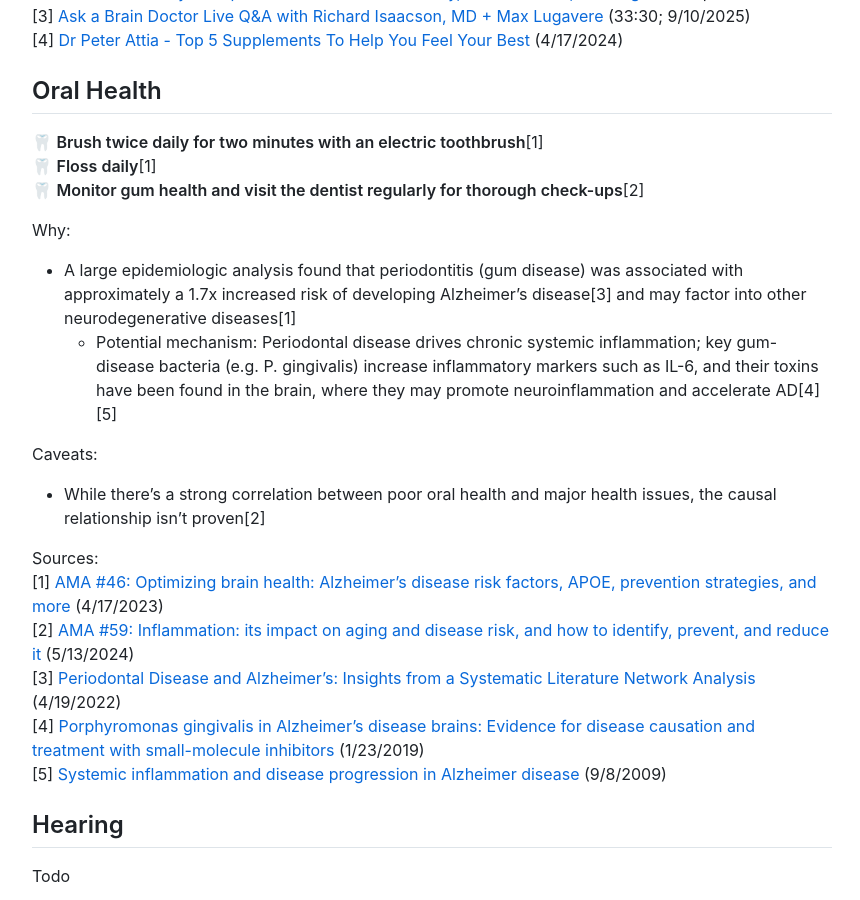
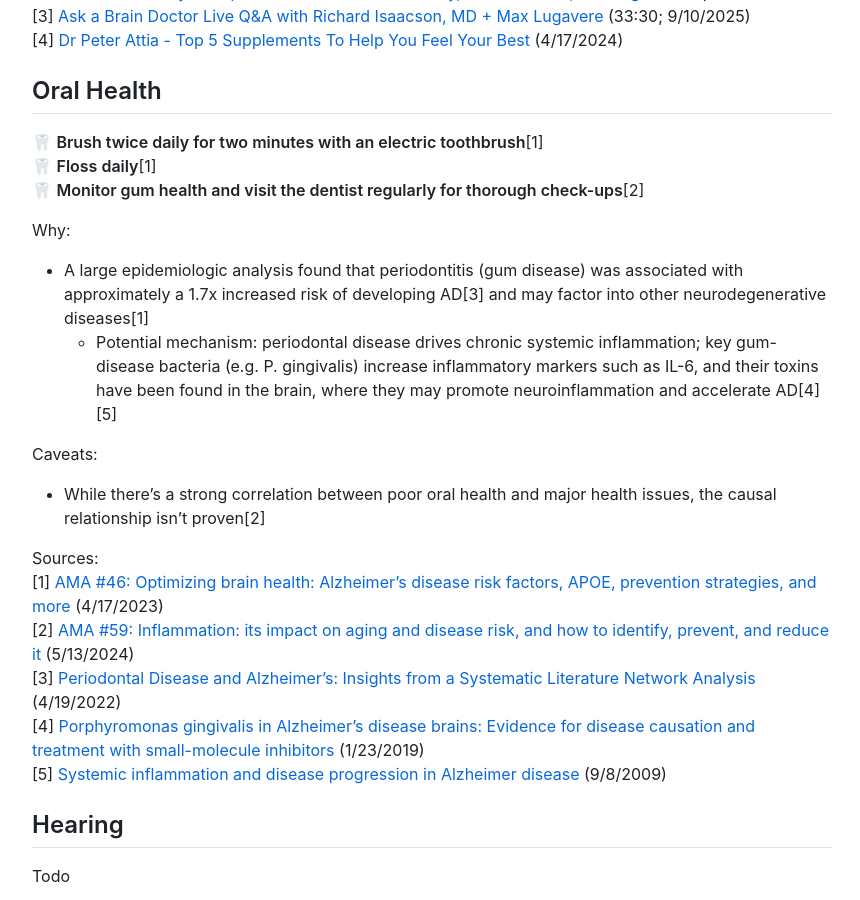
Before and after one commit to samtmartin/brainhealth, a Jekyll site: the page built from index.md, in a window 1280 px wide and 900 px high, scrolled down 12365 px. Shown: the whole window, without its empty margins (208-1068 px from the left). Built offline with Jekyll 4.4.1, drawn with Linux system fonts in a browser that asks for light colours; nearby versions of some CDN libraries; our own code applies the rules of GitHub Pages for plain Markdown files.

Commit message:
Nit. Capitalization fix in oral health section.

```diff
--- a/index.md
+++ b/index.md
@@ -392,8 +392,8 @@ Sources:
 
 Why:
 
-* A large epidemiologic analysis found that periodontitis (gum disease) was associated with approximately a 1.7x increased risk of developing Alzheimer’s disease[3] and may factor into other neurodegenerative diseases[1]
-  * Potential mechanism: Periodontal disease drives chronic systemic inflammation; key gum-disease bacteria (e.g. P. gingivalis) increase inflammatory markers such as IL-6, and their toxins have been found in the brain, where they may promote neuroinflammation and accelerate AD[4][5]
+* A large epidemiologic analysis found that periodontitis (gum disease) was associated with approximately a 1.7x increased risk of developing AD[3] and may factor into other neurodegenerative diseases[1]
+  * Potential mechanism: periodontal disease drives chronic systemic inflammation; key gum-disease bacteria (e.g. P. gingivalis) increase inflammatory markers such as IL-6, and their toxins have been found in the brain, where they may promote neuroinflammation and accelerate AD[4][5]
 
 Caveats:
 
```
